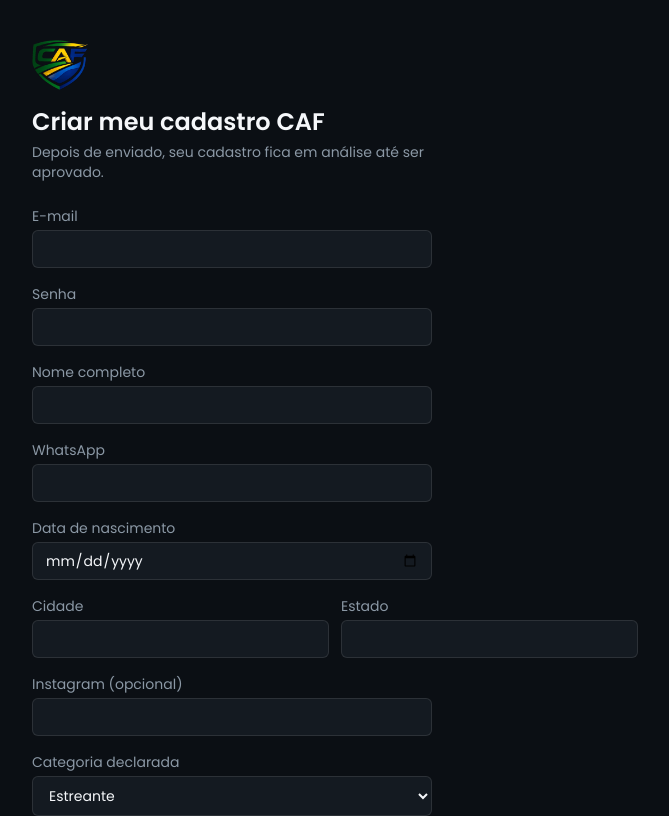
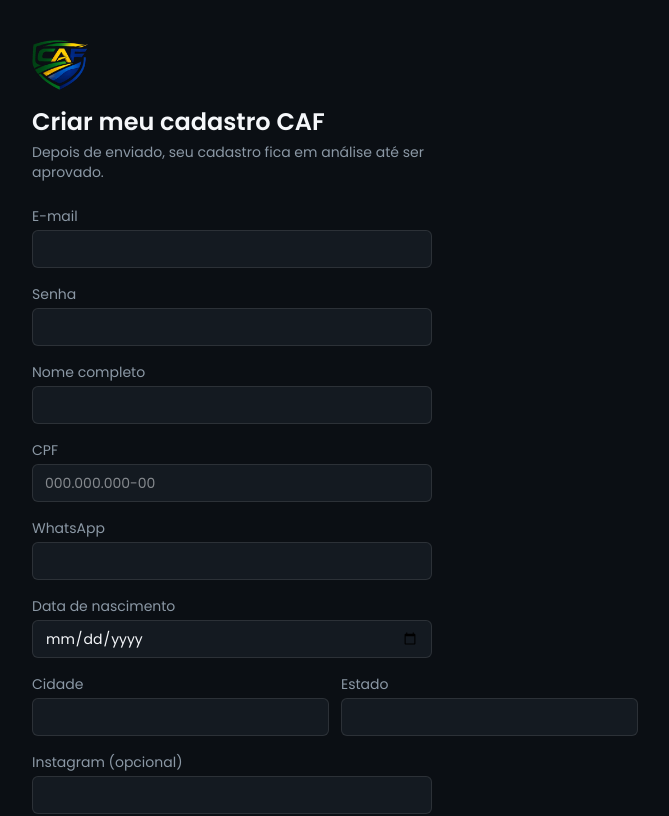
Before and after one commit to ViniVizualia/CAF---CT-App, a Next.js app: page /cadastro in a window 1280 px wide. Shown: the top 816 px of the page, without its empty margins (408-1077 px from the left). Built offline with nearby package versions, Linux system fonts and the light colour scheme.

Commit message:
Update page.tsx

```diff
--- a/app/(public)/cadastro/page.tsx
+++ b/app/(public)/cadastro/page.tsx
@@ -4,14 +4,13 @@
 import { useRouter } from 'next/navigation'
 import { createClient } from '@/lib/supabase/client'
 import { resizeImageToWebp } from '@/lib/images/resize-image'
+import { formatCpf, isValidCpf } from '@/lib/validation/cpf'
 
 const categoryOptions = [
   { id: 1, label: 'Estreante' },
   { id: 2, label: 'Iniciante' },
-  { id: 3, label: 'Intermediário' },
   { id: 4, label: 'Amador C' },
   { id: 5, label: 'Amador B' },
-  { id: 6, label: 'Amador A' },
   { id: 7, label: 'Qualifier' },
 ]
 
@@ -35,6 +34,7 @@
   const [email, setEmail] = useState('')
   const [password, setPassword] = useState('')
   const [fullName, setFullName] = useState('')
+  const [cpf, setCpf] = useState('')
   const [whatsapp, setWhatsapp] = useState('')
   const [birthDate, setBirthDate] = useState('')
   const [city, setCity] = useState('')
@@ -49,6 +49,11 @@
 
     if (!photo) {
       setError('Envie uma foto de identificação.')
+      return
+    }
+
+    if (!isValidCpf(cpf)) {
+      setError('CPF inválido. Confira os números digitados.')
       return
     }
 
@@ -97,6 +102,7 @@
         p_instagram: instagram || null,
         p_declared_category_id: categoryId,
         p_photo_path: photoPath,
+        p_cpf: cpf.replace(/\D/g, ''),
       })
       if (rpcError) throw rpcError
 
@@ -127,6 +133,16 @@
         </Field>
         <Field label="Nome completo">
           <input required value={fullName} onChange={(e) => setFullName(e.target.value)} className={inputClass} />
+        </Field>
+        <Field label="CPF">
+          <input
+            required
+            inputMode="numeric"
+            placeholder="000.000.000-00"
+            value={cpf}
+            onChange={(e) => setCpf(formatCpf(e.target.value))}
+            className={inputClass}
+          />
         </Field>
         <Field label="WhatsApp">
           <input required value={whatsapp} onChange={(e) => setWhatsapp(e.target.value)} className={inputClass} />
```
